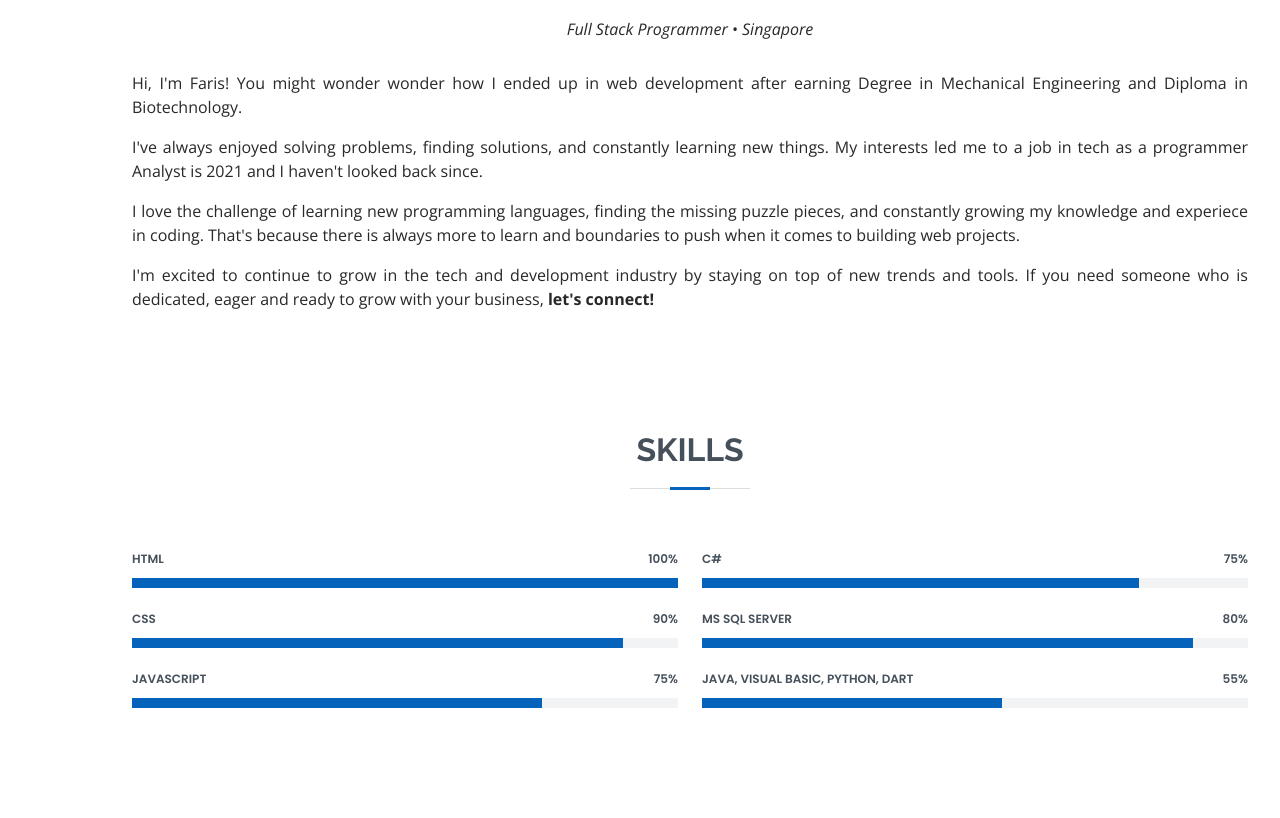
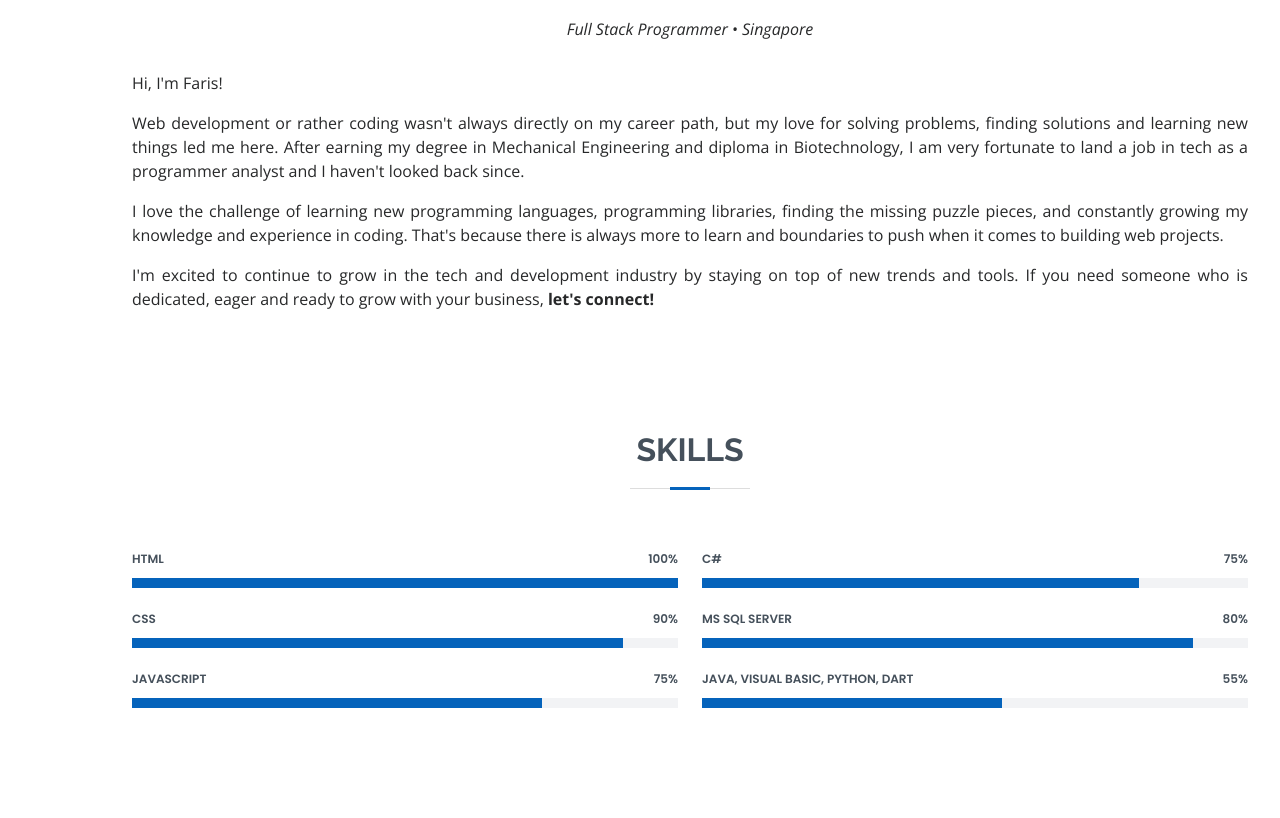
Before and after one commit to thefarismd/resume, a plain HTML site: page index.html in a window 1280 px wide. Shown: the part 921-1739 px from the top of the page. Drawn offline with nearby package versions, Linux system fonts and the light colour scheme.

Commit message:
Update 'about' section

```diff
--- a/index.html
+++ b/index.html
@@ -93,14 +93,14 @@
         <div class="row">
           <div class="content">
             <p class="text-justify">
-              Hi, I'm Faris! You might wonder wonder how I ended up in web development after earning Degree in Mechanical Engineering and Diploma in Biotechnology.
+              Hi, I'm Faris!
             </p>
             <p class="text-justify">
-              I've always enjoyed solving problems, finding solutions, and constantly learning new things. My interests led me to a job in tech as
-              a programmer Analyst is 2021 and I haven't looked back since.
+              Web development or rather coding wasn't always directly on my career path, but my love for solving problems, finding solutions and learning new things led me here.
+              After earning my degree in Mechanical Engineering and diploma in Biotechnology, I am very fortunate to land a job in tech as a programmer analyst and I haven't looked back since.
             </p>
             <p class="text-justify">
-              I love the challenge of learning new programming languages, finding the missing puzzle pieces, and constantly growing my knowledge and experiece in coding.
+              I love the challenge of learning new programming languages, programming libraries, finding the missing puzzle pieces, and constantly growing my knowledge and experience in coding.
               That's because there is always more to learn and boundaries to push when it comes to building web projects.
             </p>
             <p class="text-justify">
```
